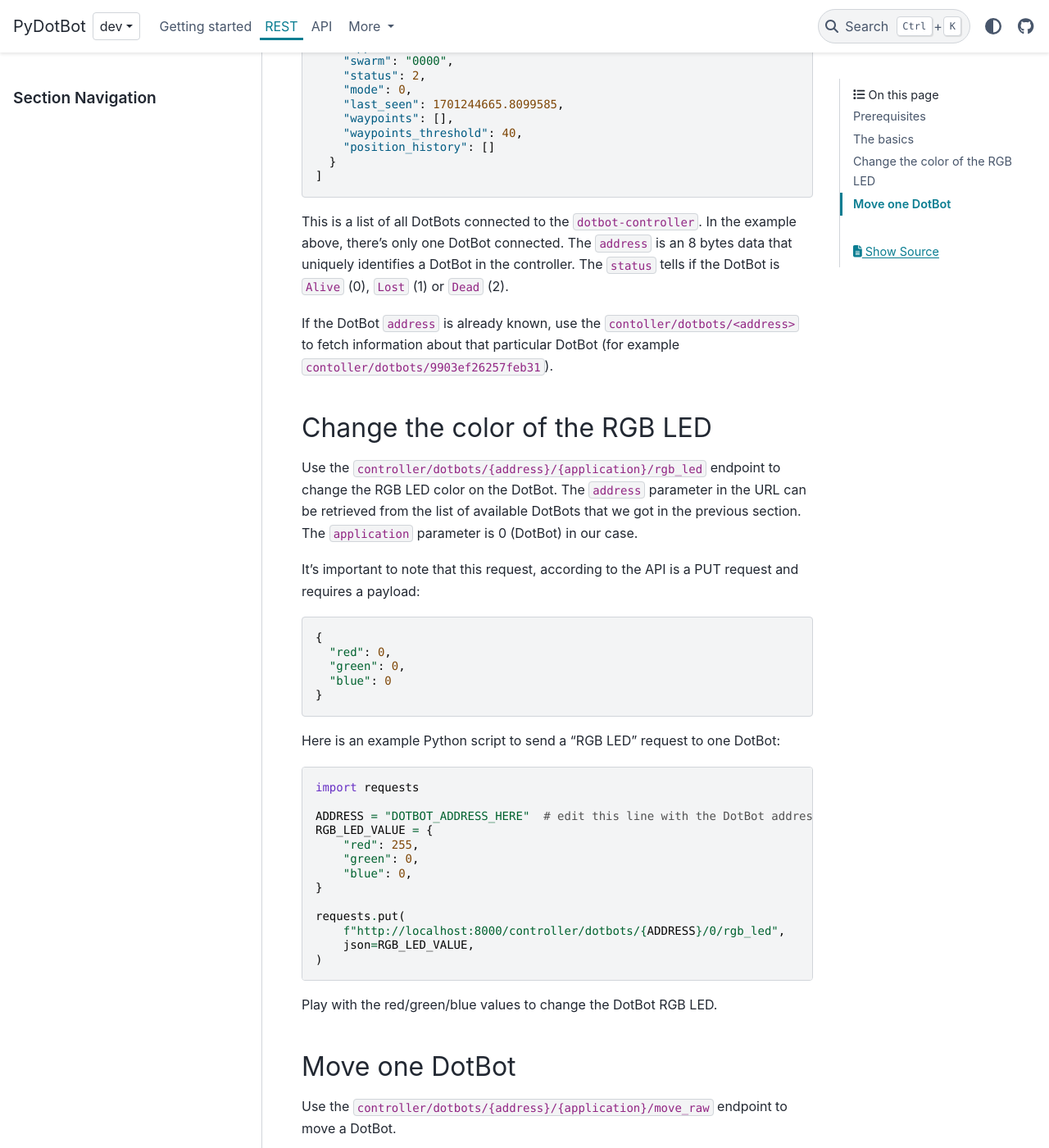
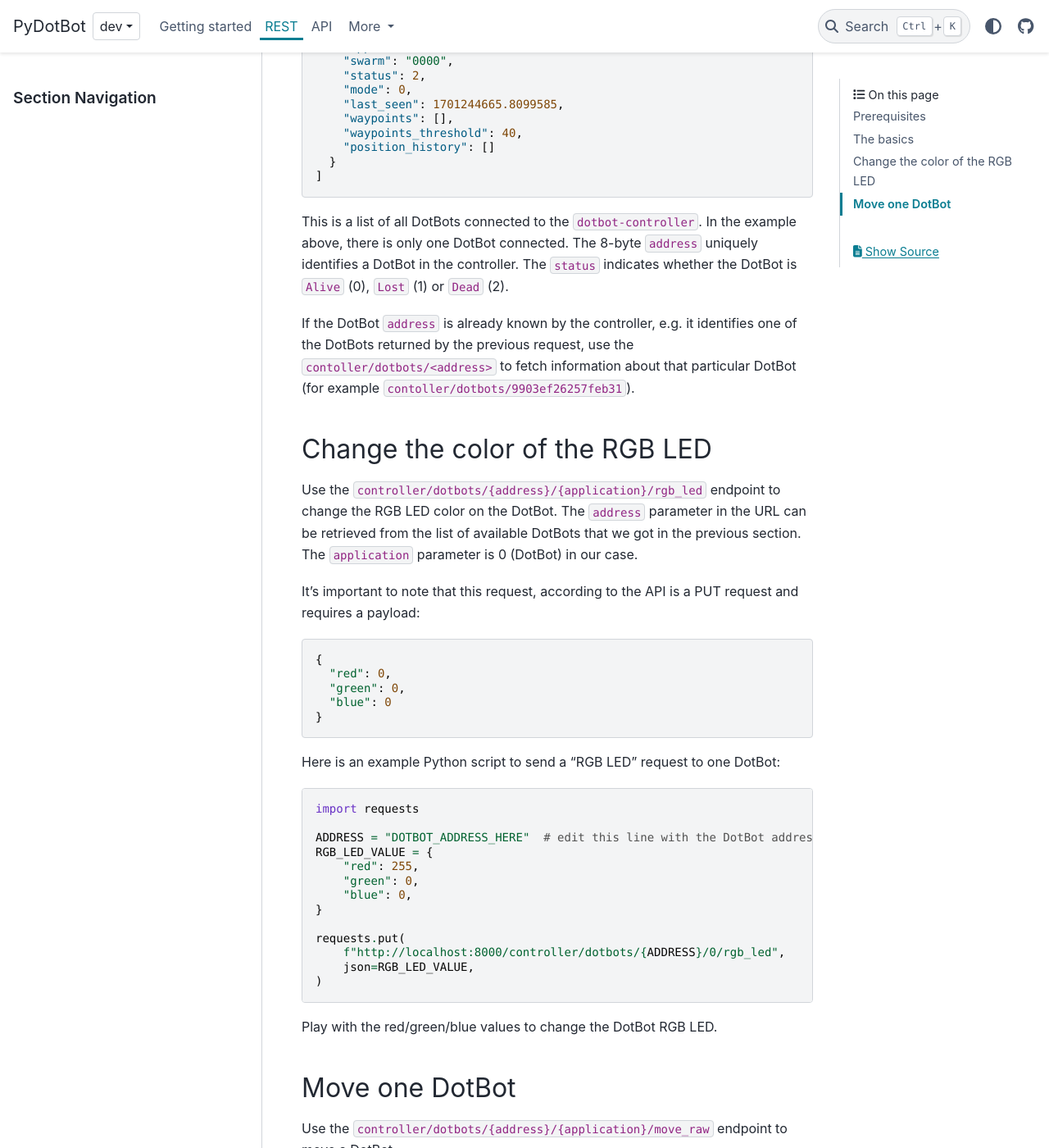
Before and after one commit to DotBots/PyDotBot, a Sphinx documentation site: the page built from doc/rest.md, in a window 1280 px wide and 1400 px high, scrolled down 1408 px. Shown: the whole window at 82% size. Built offline with Sphinx 7.4.7 and the PyData theme 0.15.4, drawn with Linux system fonts in a browser that asks for light colours; some of the changed text lies outside the part shown.

Commit message:
doc/rest: apply review comments

````diff
--- a/doc/rest.md
+++ b/doc/rest.md
@@ -67,14 +67,14 @@ If a DotBot is connected, this script should give an output similar to:
 ```
 
 This is a list of all DotBots connected to the `dotbot-controller`. In the
-example above, there's only one DotBot connected.
-The `address` is an 8 bytes data that uniquely identifies a DotBot in the
-controller. The `status` tells if the DotBot is `Alive` (0), `Lost` (1) or
-`Dead` (2).
+example above, there is only one DotBot connected.
+The 8-byte `address` uniquely identifies a DotBot in the controller. The
+`status` indicates whether the DotBot is `Alive` (0), `Lost` (1) or `Dead` (2).
 
-If the DotBot `address` is already known, use the `contoller/dotbots/<address>`
-to fetch information about that particular DotBot (for example
-`contoller/dotbots/9903ef26257feb31`).
+If the DotBot `address` is already known by the controller, e.g. it identifies
+one of the DotBots returned by the previous request, use the
+`contoller/dotbots/<address>` to fetch information about that particular
+DotBot (for example `contoller/dotbots/9903ef26257feb31`).
 
 ## Change the color of the RGB LED
 
````
Also changed, not shown: other parts of doc/rest.md (+5 -5 lines).
